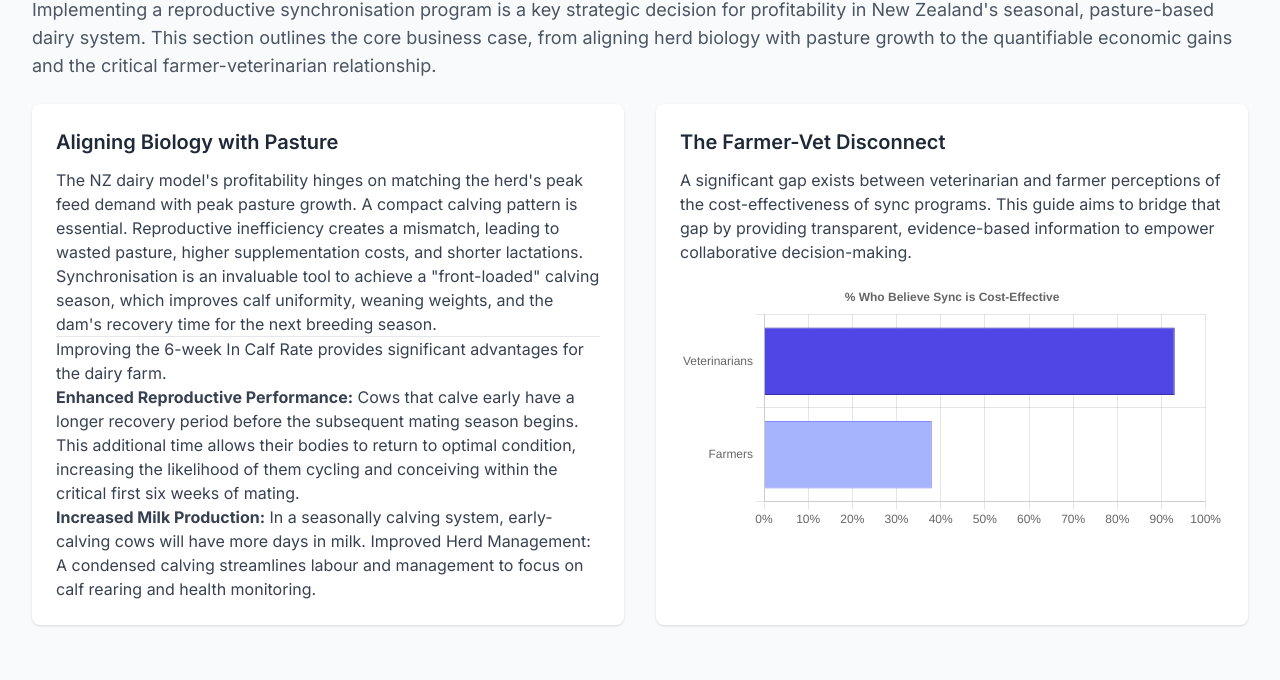
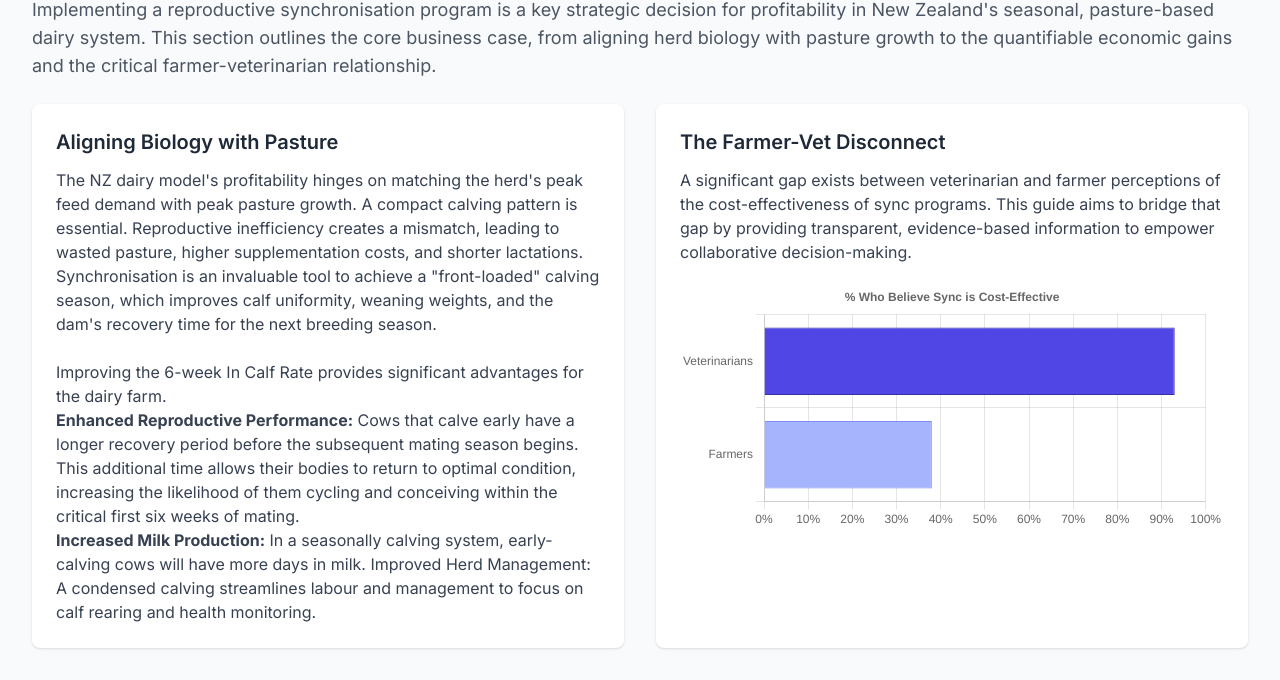
Before and after one commit to crchasedvm/ReproSynch, a plain HTML site: page index.html in a window 1280 px wide. Shown: the part 156-836 px from the top of the page. Before the commit the page ends 813 px from the top, so only its background shows below. Drawn offline with nearby package versions, Linux system fonts and the light colour scheme.

Commit message:
Update index.html

```diff
--- a/index.html
+++ b/index.html
@@ -75,8 +75,8 @@
                     <div class="bg-white p-6 rounded-lg shadow">
                         <h3 class="text-xl font-semibold mb-3">Aligning Biology with Pasture</h3>
                         <p class="text-gray-700">The NZ dairy model's profitability hinges on matching the herd's peak feed demand with peak pasture growth. A compact calving pattern is essential. Reproductive inefficiency creates a mismatch, leading to wasted pasture, higher supplementation costs, and shorter lactations. Synchronisation is an invaluable tool to achieve a "front-loaded" calving season, which improves calf uniformity, weaning weights, and the dam's recovery time for the next breeding season.</p>
-                        <hr>
-                        <p class="text-gray-700">Improving the 6-week In Calf Rate provides significant advantages for the dairy farm.</p>
+                        <p> </p>
+                        <p class="text-gray-700"><br>Improving the 6-week In Calf Rate provides significant advantages for the dairy farm.</p>
                         <p class="text-gray-700">  <strong>Enhanced Reproductive Performance:</strong> Cows that calve early have a longer recovery period before the subsequent mating season begins. This additional time allows their bodies to return to optimal condition, increasing the likelihood of them cycling and conceiving within the critical first six weeks of mating.</p>
                         <p class="text-gray-700">  <strong>Increased Milk Production:</strong> In a seasonally calving system, early-calving cows will have more days in milk. Improved Herd Management: A condensed calving streamlines labour and management to focus on calf rearing and health monitoring.</p>
                         </div>
```
